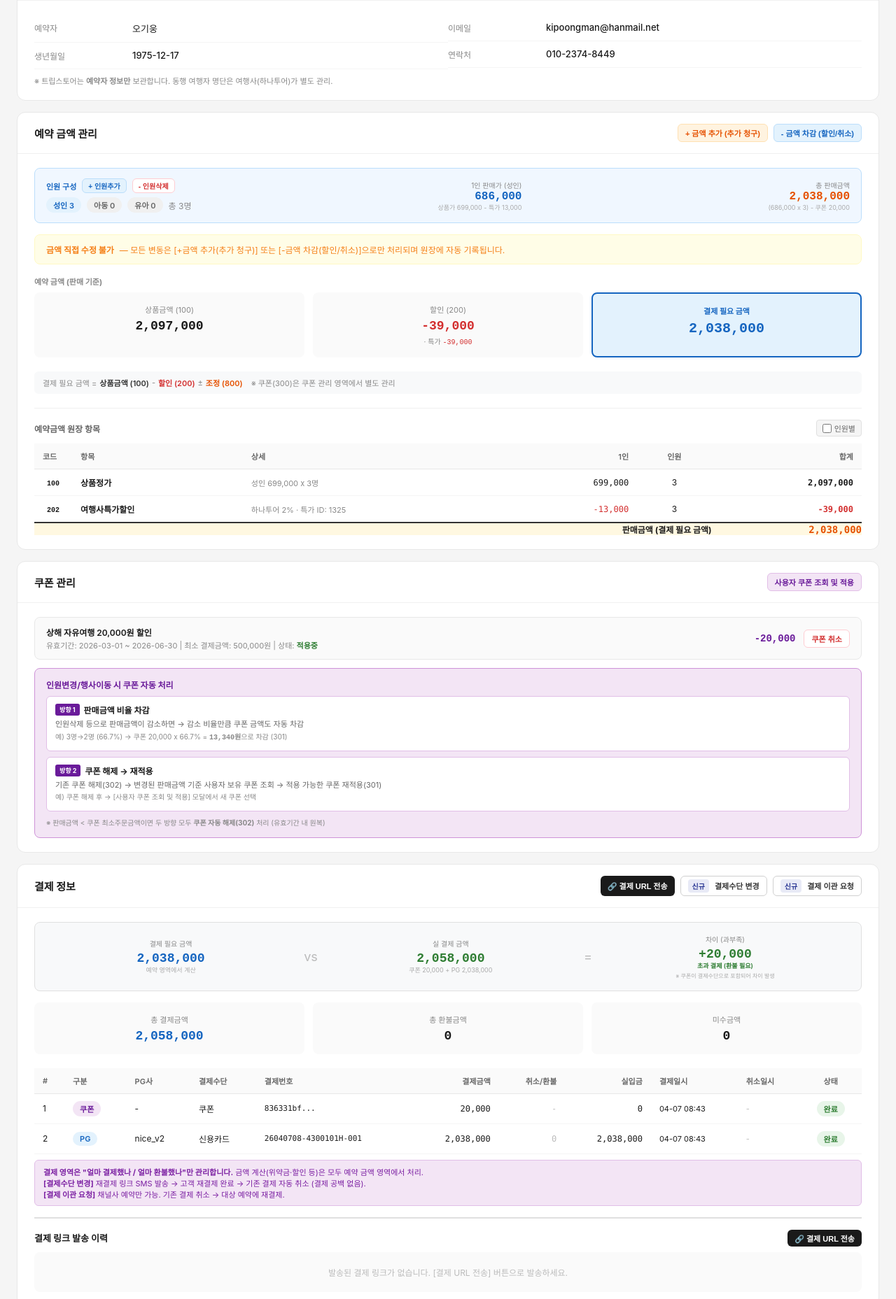
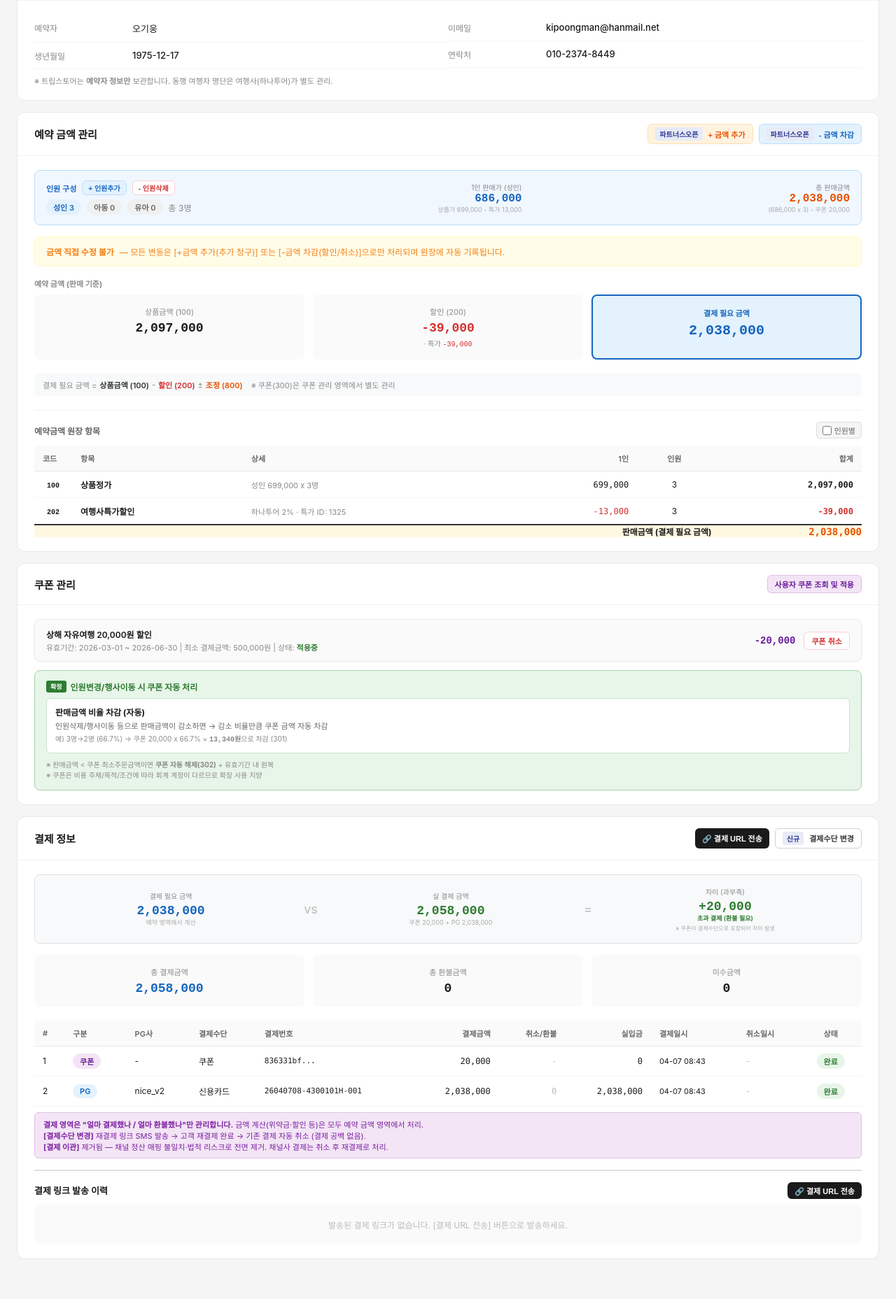
Before and after one commit to seohyeonkimextriber/tripstore_mokup, a plain HTML site: page reservation-detail.html in a window 1280 px wide. Shown: the part 895-2752 px from the top of the page at 70% size. Drawn offline with Linux system fonts and the light colour scheme.

Commit message:
refactor: 회의 결과 반영 (2026-04-16)
- 결제 이관: 전면 제거 (버튼+모달 삭제, 채널 정산 불일치/법적 리스크)
- 쿠폰 정책: 방향1 확정 (판매금액 비율 차감), 방향2 제거
- 행사 이동: "파트너스오픈" 태그, 수동수정: "관리자전용" 태그
- 금액 추가/차감: "파트너스오픈" 태그 추가
- 이벤트 이력: 계정정보(액션주체) 보강 - 고객(오기웅)/시스템(자동)/담당자 구분

Co-Authored-By: Claude Opus 4.6 (1M context) <noreply@anthropic.com>

```diff
--- a/reservation-detail.html
+++ b/reservation-detail.html
@@ -207,10 +207,10 @@
         <h2>여행 상품 정보</h2>
         <div class="actions">
           <button class="btn btn-outline btn-sm btn-icon" onclick="document.getElementById('modal-manual-edit').classList.add('show')">
-            <span class="feature-tag">신규</span> 정보 수정
+            <span class="feature-tag">관리자전용</span> 정보 수정
           </button>
           <button class="btn btn-outline btn-sm btn-icon" onclick="document.getElementById('modal-event').classList.add('show')">
-            <span class="feature-tag">신규</span> 행사 이동
+            <span class="feature-tag">파트너스오픈</span> 행사 이동
           </button>
         </div>
       </div>
@@ -271,8 +271,8 @@
       <div class="section-header">
         <h2>예약 금액 관리</h2>
         <div class="actions">
-          <button class="btn btn-minus btn-sm btn-icon" onclick="document.getElementById('modal-sub').classList.add('show')">+ 금액 추가 (추가 청구)</button>
-          <button class="btn btn-plus btn-sm btn-icon" onclick="document.getElementById('modal-add').classList.add('show')">- 금액 차감 (할인/취소)</button>
+          <button class="btn btn-minus btn-sm btn-icon" onclick="document.getElementById('modal-sub').classList.add('show')"><span class="feature-tag">파트너스오픈</span> + 금액 추가</button>
+          <button class="btn btn-plus btn-sm btn-icon" onclick="document.getElementById('modal-add').classList.add('show')"><span class="feature-tag">파트너스오픈</span> - 금액 차감</button>
         </div>
       </div>
       <div class="section-body">
@@ -436,33 +436,22 @@
           적용된 쿠폰이 없습니다. 위 [사용자 쿠폰 조회 및 적용] 버튼으로 쿠폰을 적용할 수 있습니다.
         </div>
 
-        <!-- 쿠폰 자동 처리 정책 -->
-        <div style="background:#f3e5f5;border:1px solid #ce93d8;border-radius:8px;padding:14px 16px;margin-top:12px;">
-          <div style="font-size:12px;font-weight:700;color:#6a1b9a;margin-bottom:8px;">인원변경/행사이동 시 쿠폰 자동 처리</div>
-          <div style="display:flex;flex-direction:column;gap:8px;">
-            <div style="background:#fff;border-radius:6px;padding:10px 12px;border:1px solid #e1bee7;">
-              <div style="display:flex;align-items:center;gap:6px;margin-bottom:4px;">
-                <span style="background:#6a1b9a;color:#fff;font-size:9px;padding:2px 6px;border-radius:3px;font-weight:700;">방향 1</span>
-                <span style="font-weight:700;font-size:12px;">판매금액 비율 차감</span>
-              </div>
-              <div style="font-size:11px;color:#666;line-height:1.6;">
-                인원삭제 등으로 판매금액이 감소하면 → 감소 비율만큼 쿠폰 금액도 자동 차감<br>
-                <span style="font-size:10px;color:#888;">예) 3명→2명 (66.7%) → 쿠폰 20,000 x 66.7% = <strong style="font-family:monospace;">13,340원</strong>으로 차감 (301)</span>
-              </div>
-            </div>
-            <div style="background:#fff;border-radius:6px;padding:10px 12px;border:1px solid #e1bee7;">
-              <div style="display:flex;align-items:center;gap:6px;margin-bottom:4px;">
-                <span style="background:#6a1b9a;color:#fff;font-size:9px;padding:2px 6px;border-radius:3px;font-weight:700;">방향 2</span>
-                <span style="font-weight:700;font-size:12px;">쿠폰 해제 → 재적용</span>
-              </div>
-              <div style="font-size:11px;color:#666;line-height:1.6;">
-                기존 쿠폰 해제(302) → 변경된 판매금액 기준 사용자 보유 쿠폰 조회 → 적용 가능한 쿠폰 재적용(301)<br>
-                <span style="font-size:10px;color:#888;">예) 쿠폰 해제 후 → [사용자 쿠폰 조회 및 적용] 모달에서 새 쿠폰 선택</span>
-              </div>
+        <!-- 쿠폰 자동 처리 정책 (확정) -->
+        <div style="background:#e8f5e9;border:1px solid #a5d6a7;border-radius:8px;padding:14px 16px;margin-top:12px;">
+          <div style="display:flex;align-items:center;gap:6px;margin-bottom:8px;">
+            <span style="background:#2e7d32;color:#fff;font-size:9px;padding:2px 6px;border-radius:3px;font-weight:700;">확정</span>
+            <span style="font-size:12px;font-weight:700;color:#2e7d32;">인원변경/행사이동 시 쿠폰 자동 처리</span>
+          </div>
+          <div style="background:#fff;border-radius:6px;padding:10px 12px;border:1px solid #c8e6c9;">
+            <div style="font-weight:700;font-size:12px;margin-bottom:4px;">판매금액 비율 차감 (자동)</div>
+            <div style="font-size:11px;color:#666;line-height:1.6;">
+              인원삭제/행사이동 등으로 판매금액이 감소하면 → 감소 비율만큼 쿠폰 금액 자동 차감<br>
+              <span style="font-size:10px;color:#888;">예) 3명→2명 (66.7%) → 쿠폰 20,000 x 66.7% = <strong style="font-family:monospace;">13,340원</strong>으로 차감 (301)</span>
             </div>
           </div>
           <div style="margin-top:8px;font-size:10px;color:#888;">
-            ※ 판매금액 < 쿠폰 최소주문금액이면 두 방향 모두 <strong>쿠폰 자동 해제(302)</strong> 처리 (유효기간 내 원복)
+            ※ 판매금액 < 쿠폰 최소주문금액이면 <strong>쿠폰 자동 해제(302)</strong> + 유효기간 내 원복<br>
+            ※ 쿠폰은 비용 주체/목적/조건에 따라 회계 계정이 다르므로 확장 사용 지양
           </div>
         </div>
 
@@ -484,9 +473,6 @@
           </button>
           <button class="btn btn-outline btn-sm btn-icon" onclick="document.getElementById('modal-payment-change').classList.add('show')">
             <span class="feature-tag">신규</span> 결제수단 변경
-          </button>
-          <button class="btn btn-outline btn-sm btn-icon" onclick="document.getElementById('modal-transfer').classList.add('show')">
-            <span class="feature-tag">신규</span> 결제 이관 요청
           </button>
         </div>
       </div>
@@ -573,7 +559,7 @@
         <div class="design-note">
           <strong>결제 영역은 "얼마 결제했나 / 얼마 환불했나"만 관리합니다.</strong> 금액 계산(위약금·할인 등)은 모두 예약 금액 영역에서 처리.<br>
           <strong>[결제수단 변경]</strong> 재결제 링크 SMS 발송 → 고객 재결제 완료 → 기존 결제 자동 취소 (결제 공백 없음).<br>
-          <strong>[결제 이관 요청]</strong> 채널사 예약만 가능. 기존 결제 취소 → 대상 예약에 재결제.
+          <strong>[결제 이관]</strong> 제거됨 — 채널 정산 매핑 불일치·법적 리스크로 전면 제거. 채널사 결제는 취소 후 재결제로 처리.
         </div>
 
         <!-- 결제 링크 발송 이력 (상시 표시) -->
@@ -1078,7 +1064,7 @@
               <span class="tl-amount minus">-2,097,000</span>
               <span class="tl-time">2026-04-07 08:43:38</span>
             </div>
-            <div class="tl-sub"><span class="tl-actor">고객</span> · 트립스토어 채널 · 성인 3명 · 상품금액 청구 (CHARGE 100)</div>
+            <div class="tl-sub"><span class="tl-actor">고객 (오기웅)</span> · 트립스토어 채널 · 성인 3명 · 상품금액 청구 (CHARGE 100)</div>
           </div>
           <div class="tl-item discount">
             <div class="tl-head">
@@ -1086,7 +1072,7 @@
               <span class="tl-amount plus">+39,000</span>
               <span class="tl-time">2026-04-07 08:43:38</span>
             </div>
-            <div class="tl-sub"><span class="tl-actor">시스템</span> · 하나투어 2% · 13,000 × 3명 (DISCOUNT 202)</div>
+            <div class="tl-sub"><span class="tl-actor">시스템 (자동)</span> · 하나투어 2% · 13,000 × 3명 (DISCOUNT 202)</div>
           </div>
           <div class="tl-item coupon">
             <div class="tl-head">
@@ -1095,7 +1081,7 @@
               <span class="tl-amount plus">+20,000</span>
               <span class="tl-time">2026-04-07 08:43:38</span>
             </div>
-            <div class="tl-sub"><span class="tl-actor">고객</span> · 20,000원 쿠폰 (836331bf...) · 플랫폼 부담 (COUPON 301)</div>
+            <div class="tl-sub"><span class="tl-actor">고객 (오기웅)</span> · 20,000원 쿠폰 (836331bf...) · 플랫폼 부담 (COUPON 301)</div>
           </div>
           <div class="tl-item payment">
             <div class="tl-head">
@@ -1104,7 +1090,7 @@
               <span class="tl-amount plus">+2,038,000</span>
               <span class="tl-time">2026-04-07 08:43:38</span>
             </div>
-            <div class="tl-sub"><span class="tl-actor">고객</span> · NICE PAY v2 · 결제번호 26040708-4300101H-001 (PAYMENT 401)</div>
+            <div class="tl-sub"><span class="tl-actor">고객 (오기웅)</span> · NICE PAY v2 · 결제번호 26040708-4300101H-001 (PAYMENT 401)</div>
           </div>
           <div class="tl-item event">
             <div class="tl-head">
@@ -1113,7 +1099,7 @@
               <span class="tl-amount plus">+179,344</span>
               <span class="tl-time">2026-04-07 08:43:40</span>
             </div>
-            <div class="tl-sub"><span class="tl-actor">시스템</span> · PG수수료(FEE 601) + 플랫폼 이용료 8.8% (FEE 602)</div>
+            <div class="tl-sub"><span class="tl-actor">시스템 (자동)</span> · PG수수료(FEE 601) + 플랫폼 이용료 8.8% (FEE 602)</div>
           </div>
           <div class="tl-item transfer">
             <div class="tl-head">
@@ -1122,7 +1108,7 @@
               <span class="tl-amount plus">+1,878,656</span>
               <span class="tl-time">2026-06-19 (예정)</span>
             </div>
-            <div class="tl-sub"><span class="tl-actor">시스템</span> · 플랫폼 → 여행사 대금이전 (TRANSFER 501)</div>
+            <div class="tl-sub"><span class="tl-actor">시스템 (자동)</span> · 플랫폼 → 여행사 대금이전 (TRANSFER 501)</div>
           </div>
           <div class="tl-item memo" style="opacity:0.6;">
             <div class="tl-head">
@@ -2058,7 +2044,7 @@
       <!-- 트립스토어 직접 예약 전용 안내 -->
       <div style="background:#e3f2fd;border:1px solid #bbdefb;border-radius:8px;padding:12px;font-size:12px;color:#1565c0;margin-bottom:16px;">
         <strong>트립스토어 직접 예약 전용 기능</strong> — 우리 PG(nice_v2)로 결제된 건만 변경 가능합니다.<br>
-        <span style="font-size:11px;opacity:0.8;">채널사(SSG/11번가/더현대) 예약은 [결제 이관 요청]을 사용하세요.</span>
+        <span style="font-size:11px;opacity:0.8;">채널사(SSG/11번가/더현대) 예약은 취소 후 재결제로 처리하세요.</span>
       </div>
 
       <!-- 기존 결제 정보 -->
```
